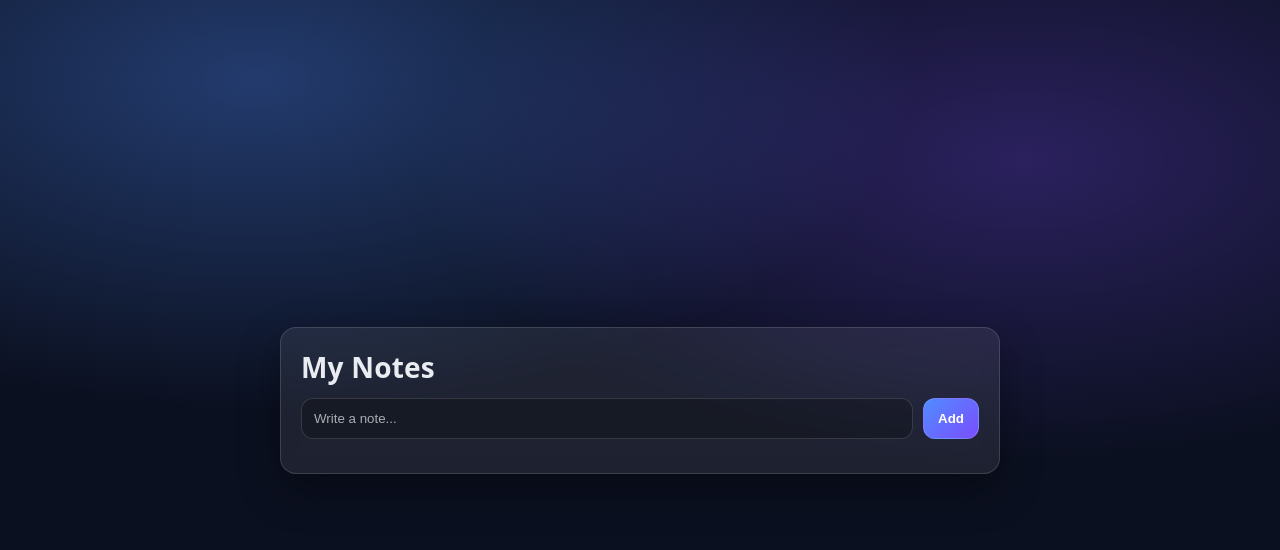
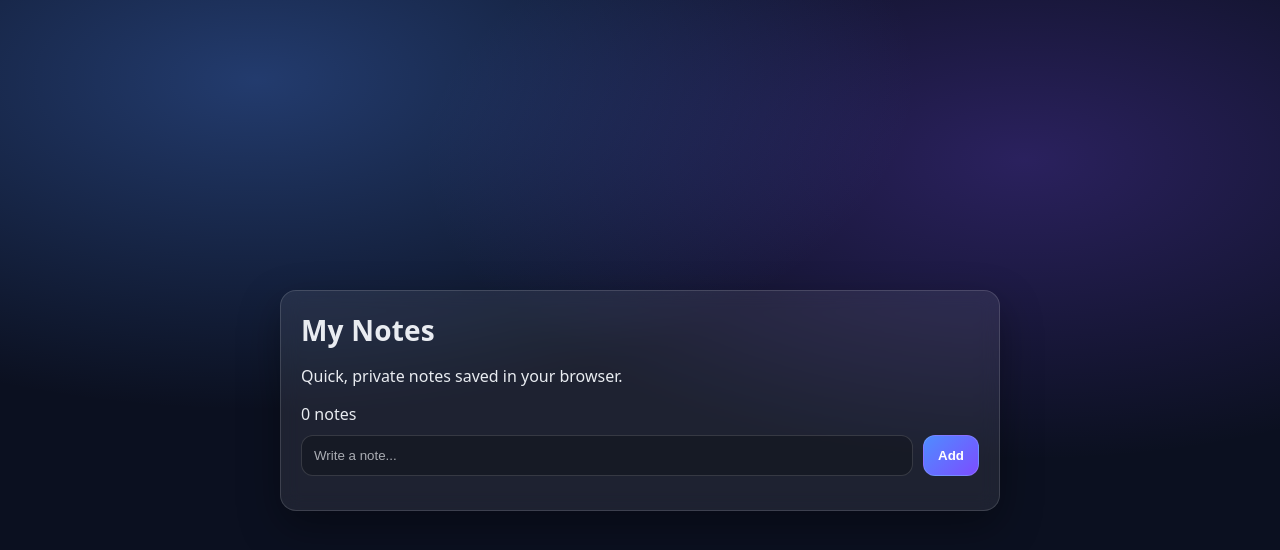
Before and after one commit to jordanpkessler-tech/mini-notes, a plain HTML site: page index.html in a window 1280 px wide. Drawn offline with Linux system fonts and the light colour scheme.

Commit message:
add header and note count

```diff
--- a/app.js
+++ b/app.js
@@ -1,6 +1,7 @@
 const form = document.getElementById("noteForm");
 const input = document.getElementById("noteInput");
 const list = document.getElementById("noteList");
+const countText = document.getElementById("countText");
 
 const STORAGE_KEY = "notes";
 
@@ -23,6 +24,10 @@ function save() {
 
 function render() {
   list.innerHTML = "";
+  if (countText) {
+    const total = notes.length;
+    countText.textContent = `${total} note${total === 1 ? "" : "s"}`;
+  }
 
   notes.forEach((note, index) => {
     const li = document.createElement("li");
--- a/index.html
+++ b/index.html
@@ -8,7 +8,16 @@
   </head>
   <body>
     <main class="card">
-      <h1>My Notes</h1>
+      <header class="header">
+  <div>
+    <h1>My Notes</h1>
+    <p class="subhead">Quick, private notes saved in your browser.</p>
+  </div>
+  <div class="meta">
+    <span id="countText">0 notes</span>
+  </div>
+</header>
+
 
 
       <form id="noteForm">
```
